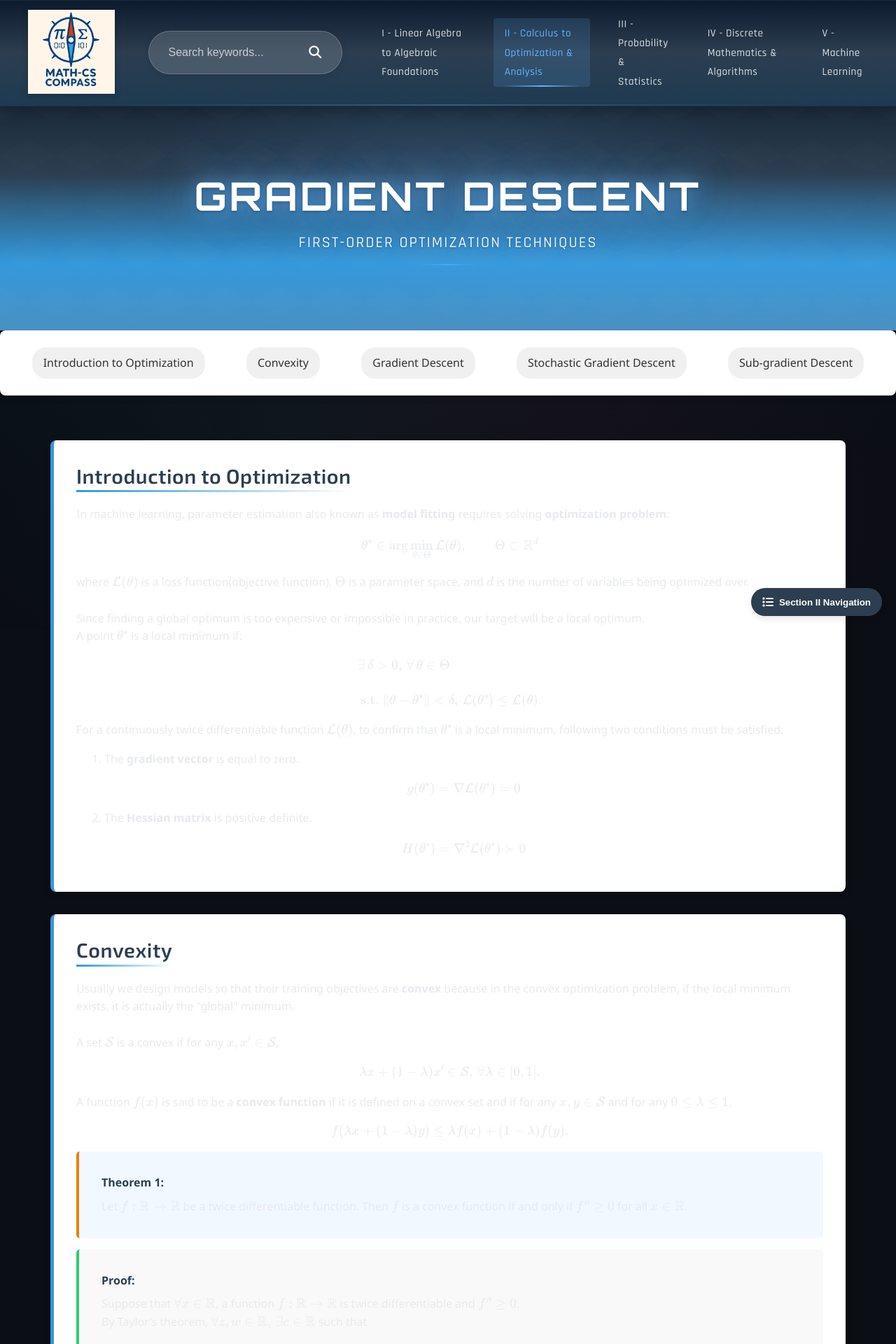
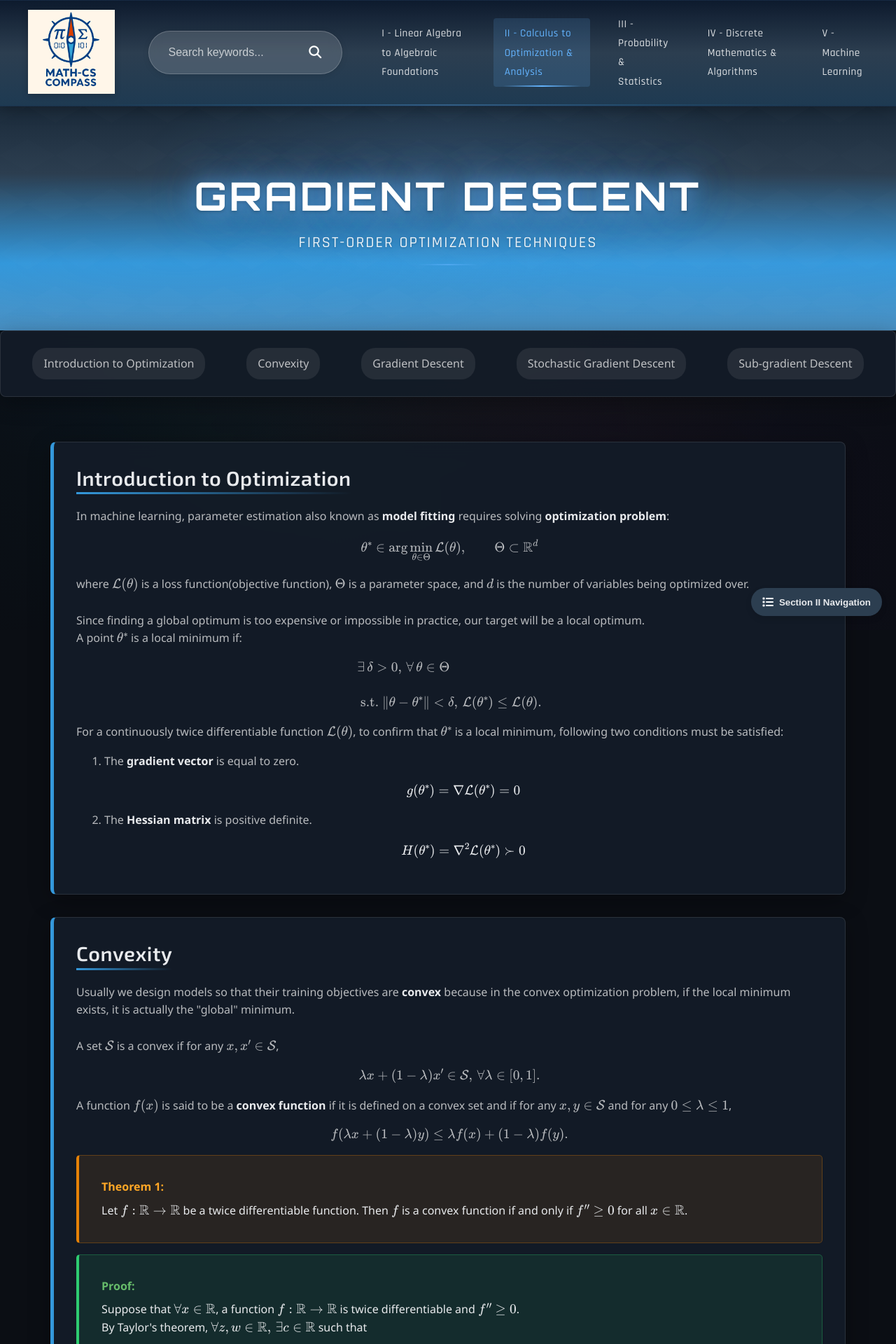
Before and after one commit to Yusukey01/yusukey01.github.io, a Jekyll site: the page built from Mathematics/Calculus/gradient.html, in a window 1280 px wide. Shown: the top 1920 px of the page at 70% size. Built offline with Jekyll 4.4.1, drawn with Linux system fonts in a browser that asks for light colours.

Commit message:
add dark theme enhancement

```diff
--- a/css/dark-theme-enhancement.css
+++ b/css/dark-theme-enhancement.css
@@ -173,6 +173,273 @@ h2::after {
 
 .references a:hover {
     color: #a0c4ff;
+}
+
+.reference-column ul li {
+    color: var(--dark-text-primary);
+}
+
+.reference-column li {
+    color: var(--dark-text-primary);
+}
+
+.reference-column a {
+    color: #64b4ff;
+}
+
+.reference-column a:hover {
+    color: #a0c4ff;
+}
+
+/* ========== MAIN CONTENT AREA ========== */
+/* Section content - the main reading area */
+.section-content {
+    background: var(--glass-bg-solid);
+    backdrop-filter: blur(12px);
+    -webkit-backdrop-filter: blur(12px);
+    border: 1px solid var(--glass-border);
+    border-left: 5px solid var(--primary-color);
+    border-radius: var(--border-radius-md);
+    box-shadow: var(--glass-shadow);
+    color: var(--dark-text-primary);
+}
+
+.section-content p,
+.section-content li {
+    color: var(--dark-text-secondary);
+}
+
+.section-content h1,
+.section-content h2,
+.section-content h3,
+.section-content h4,
+.section-content h5,
+.section-content h6 {
+    color: var(--dark-text-primary);
+}
+
+.section-content strong {
+    color: var(--dark-text-primary);
+}
+
+/* ========== THEOREM BOX ========== */
+.theorem {
+    background: rgba(230, 130, 7, 0.1);
+    border: 1px solid rgba(230, 130, 7, 0.3);
+    border-left: 4px solid #e68207;
+    color: var(--dark-text-primary);
+}
+
+.theorem-title {
+    color: #ffa726;
+}
+
+/* ========== PROOF BOX ========== */
+.proof {
+    background: rgba(46, 204, 113, 0.1);
+    border: 1px solid rgba(46, 204, 113, 0.3);
+    border-left: 4px solid #2ecc71;
+    color: var(--dark-text-primary);
+}
+
+.proof-title {
+    color: #66bb6a;
+}
+
+/* ========== INSIGHT BOX ========== */
+.insight-box {
+    background: rgba(44, 62, 80, 0.3);
+    border: 1px solid rgba(255, 255, 255, 0.1);
+    border-left: 4px solid var(--secondary-color);
+    color: var(--dark-text-primary);
+    box-shadow: var(--glass-shadow);
+}
+
+.insight-box h3 {
+    color: var(--dark-text-primary);
+}
+
+.insight-box p,
+.insight-box li {
+    color: var(--dark-text-secondary);
+}
+
+.insight-box strong {
+    color: var(--dark-text-primary);
+}
+
+/* ========== PSEUDOCODE ========== */
+.pseudocode {
+    background: rgba(230, 126, 34, 0.1);
+    border: 1px solid rgba(230, 126, 34, 0.3);
+    border-left: 4px solid #e67e22;
+    color: var(--dark-text-primary);
+}
+
+.pseudocode-title {
+    color: var(--dark-text-primary);
+}
+
+/* ========== PYTHON CODE ========== */
+.python-code {
+    background: #1e1e2e;
+    border: 1px solid rgba(255, 255, 255, 0.1);
+    color: #e0e0e0;
+}
+
+.code-header {
+    background: rgba(30, 30, 46, 0.9);
+    border-color: rgba(255, 255, 255, 0.1);
+}
+
+.code-title {
+    color: var(--dark-text-primary);
+}
+
+/* ========== PYTHON OUTPUT ========== */
+.python-output {
+    background: rgba(155, 89, 182, 0.1);
+    border: 1px solid rgba(155, 89, 182, 0.3);
+    border-left: 4px solid #9b59b6;
+    color: var(--dark-text-primary);
+}
+
+/* ========== CODE CONTAINER ========== */
+.code-container {
+    background: transparent;
+}
+
+/* ========== TOC CONTAINER ========== */
+.toc-container {
+    background: var(--glass-bg-solid);
+    backdrop-filter: blur(12px);
+    -webkit-backdrop-filter: blur(12px);
+    border: 1px solid var(--glass-border);
+    border-left: 4px solid #f39c12;
+    box-shadow: var(--glass-shadow);
+}
+
+.toc-container h2 {
+    color: var(--dark-text-primary);
+}
+
+.toc-container a {
+    color: var(--dark-text-secondary);
+}
+
+.toc-container a:hover {
+    color: #64b4ff;
+}
+
+/* ========== TOPIC NAV ========== */
+.topic-nav {
+    background: var(--glass-bg-solid);
+    backdrop-filter: blur(12px);
+    -webkit-backdrop-filter: blur(12px);
+    border: 1px solid var(--glass-border);
+    box-shadow: var(--glass-shadow);
+}
+
+.topic-nav a {
+    background-color: rgba(255, 255, 255, 0.08);
+    color: var(--dark-text-secondary);
+}
+
+.topic-nav a:hover {
+    background-color: var(--primary-color);
+    color: var(--text-light);
+}
+
+/* ========== COLLAPSIBLE SECTIONS ========== */
+.collapsible-section {
+    background: var(--glass-bg-solid);
+    border: 1px solid var(--glass-border);
+}
+
+.collapsible-header {
+    background: rgba(255, 255, 255, 0.05);
+    color: var(--dark-text-primary);
+}
+
+.collapsible-header:hover {
+    background: rgba(255, 255, 255, 0.1);
+}
+
+.collapsible-content {
+    background: transparent;
+    color: var(--dark-text-secondary);
+}
+
+/* ========== TABLES ========== */
+table {
+    background: rgba(255, 255, 255, 0.03);
+    border-color: rgba(255, 255, 255, 0.1);
+}
+
+th {
+    background: rgba(255, 255, 255, 0.08);
+    color: var(--dark-text-primary);
+    border-color: rgba(255, 255, 255, 0.15);
+}
+
+td {
+    color: var(--dark-text-secondary);
+    border-color: rgba(255, 255, 255, 0.1);
+}
+
+tr:hover {
+    background: rgba(255, 255, 255, 0.05);
+}
+
+/* ========== INLINE CODE ========== */
+code {
+    background: rgba(255, 255, 255, 0.1);
+    color: #ff79c6;
+    padding: 0.2em 0.4em;
+    border-radius: 4px;
+}
+
+pre code {
+    background: transparent;
+    color: inherit;
+    padding: 0;
+}
+
+/* ========== MATH TABLE ========== */
+.math-table-title {
+    color: var(--dark-text-primary);
+}
+
+.math-table-caption {
+    color: var(--dark-text-muted);
+}
+
+/* ========== GENERAL TEXT ELEMENTS ========== */
+p {
+    color: var(--dark-text-secondary);
+}
+
+li {
+    color: var(--dark-text-secondary);
+}
+
+strong {
+    color: var(--dark-text-primary);
+}
+
+em {
+    color: var(--dark-text-secondary);
+}
+
+/* Headings */
+h1, h2, h3, h4, h5, h6 {
+    color: var(--dark-text-primary);
+}
+
+/* ========== CONTAINER BACKGROUND ========== */
+.container {
+    background: transparent;
+    color: var(--dark-text-primary);
 }
 
 /* ========== MERMAID DIAGRAM DARK THEME ========== */
```
